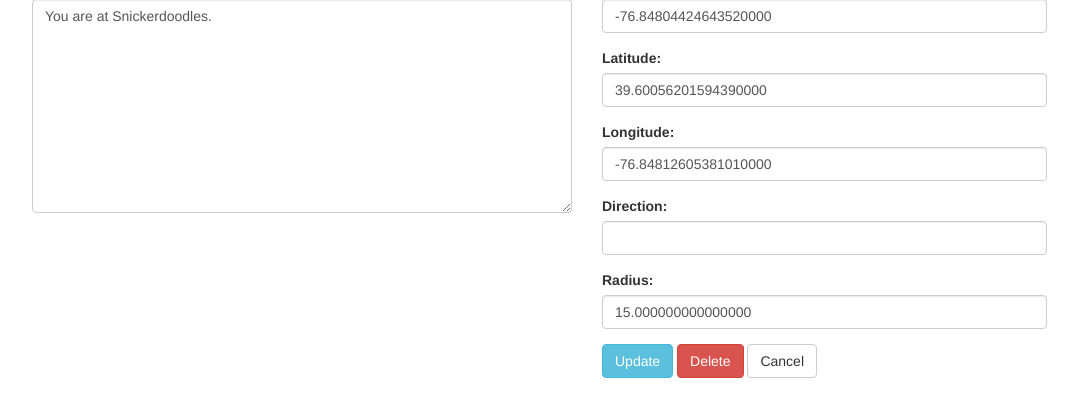
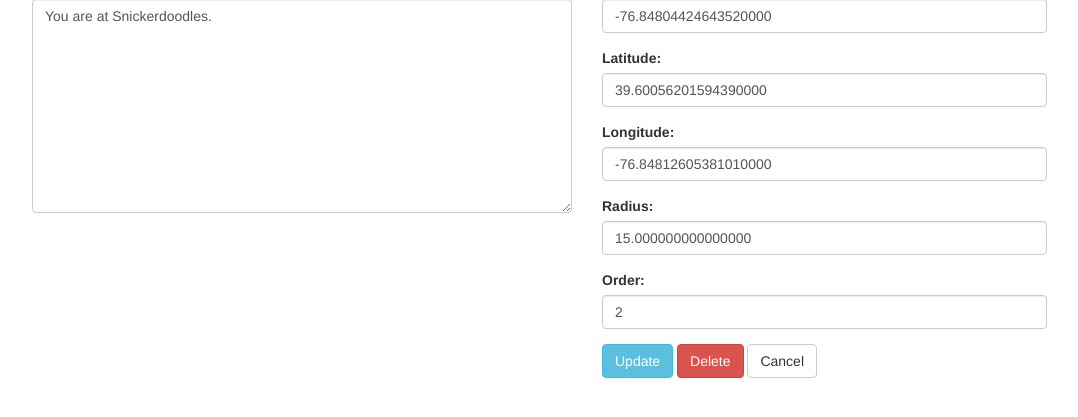
Before and after one commit to xran-deex/Toury-Django, a Django app: page /marker/1/ in a window 1280 px wide. Shown: the part 220-637 px from the top of the page, without its empty margins (53-1131 px from the left). Run offline with Django 3.2, Linux system fonts and the light colour scheme; data comes from the database, SQL or seed files in the repository; both versions use the stored data as it was after the commit; parts of the project's set-up code (start-up, migrations or seed data) failed here and were passed over; some libraries are stand-ins or nearby versions.

Commit message:
added ordering of tours

```diff
--- a/Toury/models.py
+++ b/Toury/models.py
@@ -18,6 +18,7 @@ class Marker(models.Model):
     title = models.CharField(max_length=50)
     # direction = models.DecimalField(decimal_places=10, max_digits=15, null=True)
     description = models.TextField()
+    order = models.IntegerField()
     tour = models.ForeignKey(Tour, related_name='markers')
 
     def __unicode__(self):
--- a/Toury/templates/Toury/marker.html
+++ b/Toury/templates/Toury/marker.html
@@ -45,12 +45,12 @@
                 <input type="text" class="form-control" id="mark_lng" name="marker_longitude" placeholder="" value="{{marker.marker_longitude}}">
             </div>
             <div class="form-group">
-                <label for="direction">Direction:</label>
-                <input type="text" class="form-control" id="direction" name="direction" placeholder="" value="{{marker.direction}}">
-            </div>
-            <div class="form-group">
                 <label for="radius">Radius:</label>
                 <input type="text" class="form-control" id="radius" name="radius" placeholder="" value="{{marker.radius}}">
+            </div>
+                <div class="form-group">
+                <label for="radius">Order:</label>
+                <input type="number" class="form-control" id="order" name="order" value="{{marker.order}}">
             </div>
           <button type="submit" class="btn btn-info">Update</button>
           <button type="submit" class="btn btn-danger" value="delete" name="delete">Delete</button>
--- a/Toury/templates/Toury/tour.html
+++ b/Toury/templates/Toury/tour.html
@@ -90,6 +90,10 @@ $(function(){
                     <div class="form-group">
                         <label for="description">Description:</label>
                         <textarea rows="10" cols="80" class="form-control" id="description" name='description' placeholder="Description"></textarea>
+                    </div>
+                    <div class="form-group">
+                        <label for="marker">Ordering (1 - 100):</label>
+                        <input type="number" class="form-control" id="order" name="order" >
                     </div>
                     <!--<div class="form-group">-->
                         <!--<label for="lat">Trigger Latitude:</label>-->
--- a/Toury/views.py
+++ b/Toury/views.py
@@ -54,6 +54,7 @@ def tour(request, tour_id):
         m.marker_longitude = request.POST['marker_longitude']
         m.radius = request.POST['radius']
         m.title = request.POST['title']
+        m.order = request.POST['order']
         m.save()
         return redirect('/tour/' + str(tour.id))
 
@@ -79,6 +80,7 @@ def marker(request, marker_id):
         m.marker_longitude = request.POST['marker_longitude']
         m.radius = request.POST['radius']
         m.title = request.POST['title']
+        m.order = request.POST['order']
         m.save()
         return redirect('/tour/' + str(m.tour.id))
     return render(request, 'Toury/marker.html', {'marker': m})
@@ -101,16 +103,16 @@ def marker(request, marker_id):
 def success(request):
     return render(request, 'Toury/success.html', None)
 
-class ToursViewSet(viewsets.ModelViewSet):
-    """
-    API endpoint that allows groups to be viewed or edited.
-    """
-    queryset = models.Tour.objects.all()
-    serializer_class = TourSerializer
-
-class MarkerViewSet(viewsets.ModelViewSet):
-    """
-    API endpoint that allows groups to be viewed or edited.
-    """
-    queryset = models.Marker.objects.all()
-    serializer_class = MarkerSerializer
+# class ToursViewSet(viewsets.ModelViewSet):
+#     """
+#     API endpoint that allows groups to be viewed or edited.
+#     """
+#     queryset = models.Tour.objects.all()
+#     serializer_class = TourSerializer
+#
+# class MarkerViewSet(viewsets.ModelViewSet):
+#     """
+#     API endpoint that allows groups to be viewed or edited.
+#     """
+#     queryset = models.Marker.objects.all()
+#     serializer_class = MarkerSerializer
```
Also changed, not shown: Toury/templates/Toury/index.html (+0 -22 lines), db.sqlite3.
